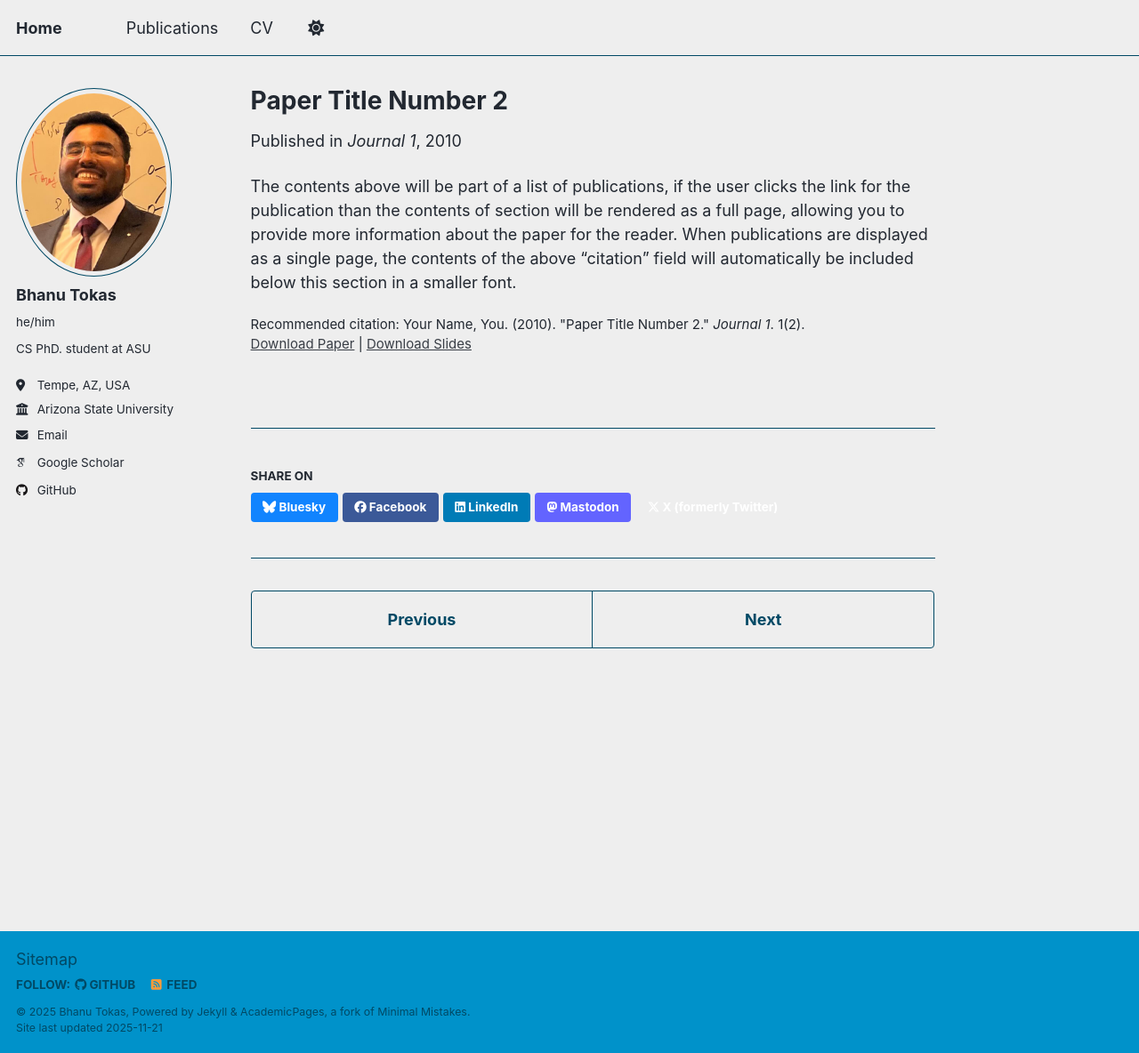
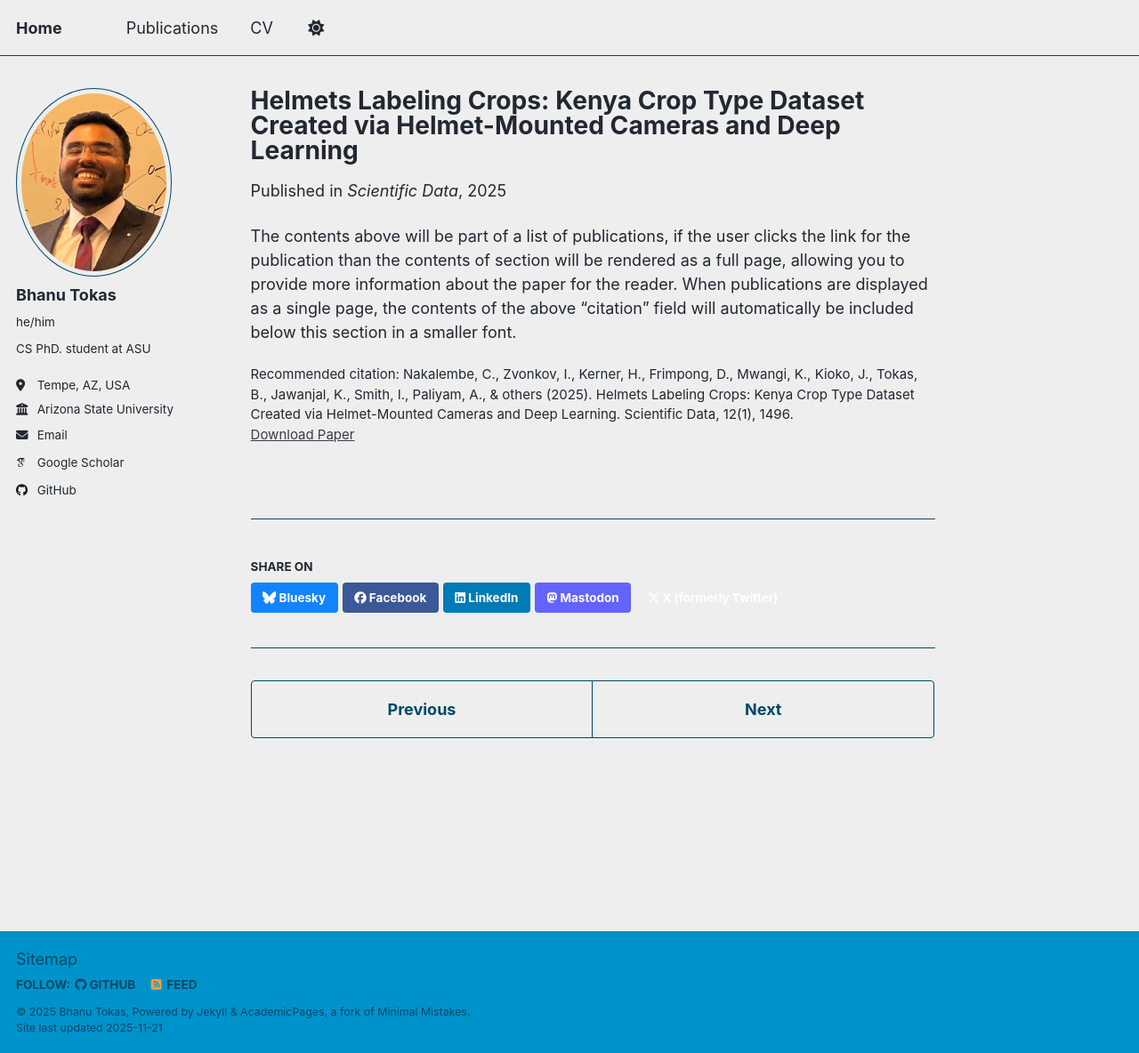
Before and after one commit to 24Beast/24Beast.github.io, a Jekyll site: the page built from _publications/2010-10-01-paper-title-number-2.md, in a window 1280 px wide and 1184 px high. Shown: the whole window at 89% size. Built offline with Jekyll 4.4.1, drawn with Linux system fonts in a browser that asks for light colours; some web fonts are replaced; a script that is not in the unit is left out.

Commit message:
Updated Paper

```diff
--- a/_publications/2010-10-01-paper-title-number-2.md
+++ b/_publications/2010-10-01-paper-title-number-2.md
@@ -1,14 +1,13 @@
 ---
-title: "Paper Title Number 2"
+title: "Helmets Labeling Crops: Kenya Crop Type Dataset Created via Helmet-Mounted Cameras and Deep Learning"
 collection: publications
 category: manuscripts
-permalink: /publication/2010-10-01-paper-title-number-2
-excerpt: 'This paper is about the number 2. The number 3 is left for future work.'
-date: 2010-10-01
-venue: 'Journal 1'
-slidesurl: 'https://academicpages.github.io/files/slides2.pdf'
-paperurl: 'https://academicpages.github.io/files/paper2.pdf'
-citation: 'Your Name, You. (2010). &quot;Paper Title Number 2.&quot; <i>Journal 1</i>. 1(2).'
+permalink: 'https://www.nature.com/articles/s41597-025-05762-7'
+excerpt: 'A data descriptor introducing a novel crop type dataset collected using helmet-mounted cameras and labeled using deep learning methods to support agricultural research in Kenya.'
+date: 2025-01-01
+venue: 'Scientific Data'
+paperurl: ''
+citation: 'Nakalembe, C., Zvonkov, I., Kerner, H., Frimpong, D., Mwangi, K., Kioko, J., Tokas, B., Jawanjal, K., Smith, I., Paliyam, A., & others (2025). Helmets Labeling Crops: Kenya Crop Type Dataset Created via Helmet-Mounted Cameras and Deep Learning. Scientific Data, 12(1), 1496.'
 ---
 
 The contents above will be part of a list of publications, if the user clicks the link for the publication than the contents of section will be rendered as a full page, allowing you to provide more information about the paper for the reader. When publications are displayed as a single page, the contents of the above "citation" field will automatically be included below this section in a smaller font.
```
